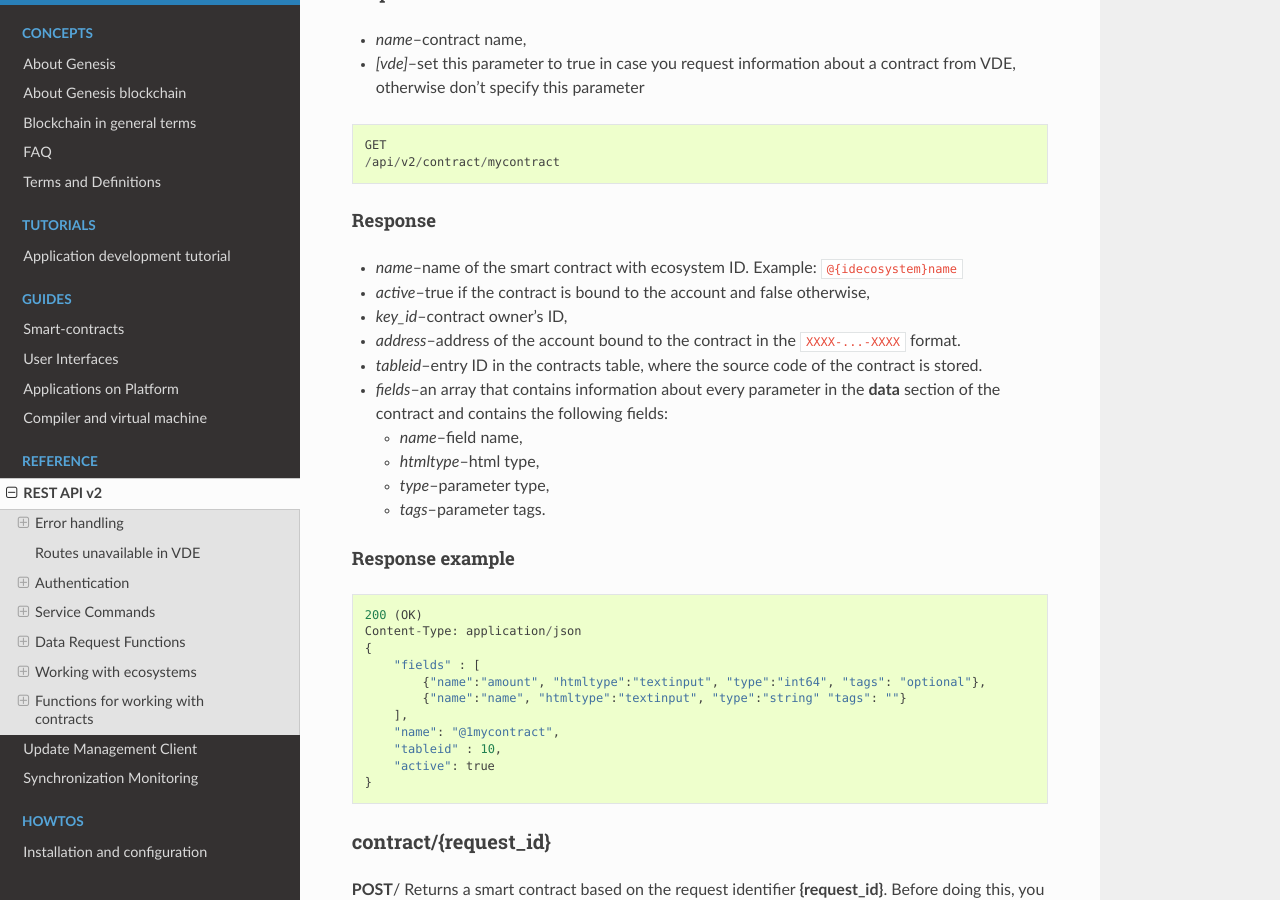
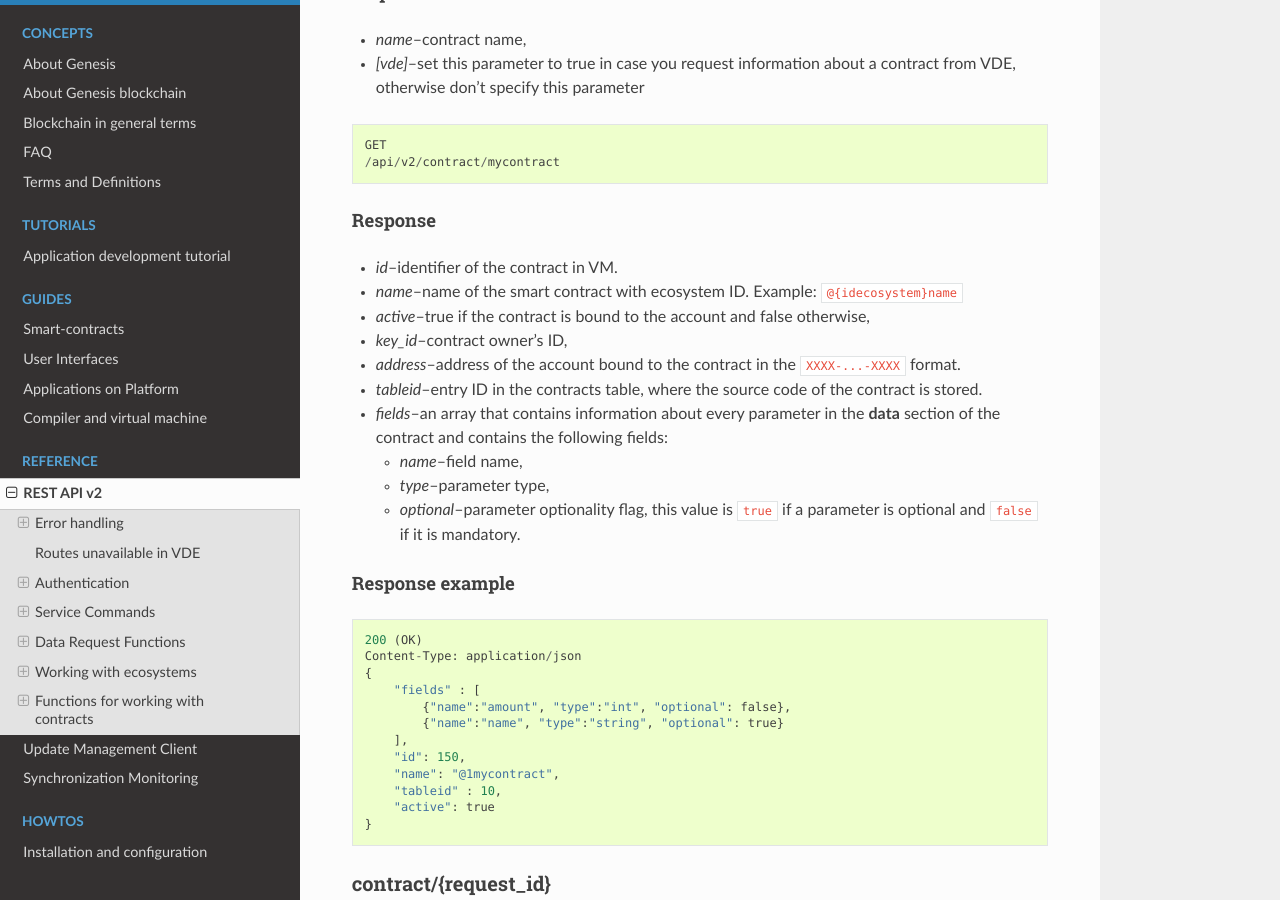
Before and after one commit to AplaProject/apla-docs-en, a Sphinx documentation site: the page built from source/reference/api2.rst, in a window 1280 px wide and 900 px high, scrolled down 23960 px. Built offline with Sphinx 7.4.7 and the Read the Docs theme 2.0.0, drawn with Linux system fonts in a browser that asks for light colours.

Commit message:
Update contract/{name} method

```diff
--- a/source/reference/api2.rst
+++ b/source/reference/api2.rst
@@ -1250,6 +1250,7 @@
 Response
 """"""""
 
+* *id*–identifier of the contract in VM.
 * *name*–name of the smart contract with ecosystem ID. Example: ``@{idecosystem}name``
 * *active*–true if the contract is bound to the account and false otherwise,
 * *key_id*–contract owner's ID,
@@ -1258,9 +1259,8 @@
 * *fields*–an array that contains information about every parameter in the **data** section of the contract and contains the following fields:
 
   * *name*–field name,
-  * *htmltype*–html type,
   * *type*–parameter type,
-  * *tags*–parameter tags.
+  * *optional*–parameter optionality flag, this value is ``true`` if a parameter is optional and ``false`` if it is mandatory.
 
 Response example
 """"""""""""""""
@@ -1271,9 +1271,10 @@
     Content-Type: application/json
     {
         "fields" : [
-            {"name":"amount", "htmltype":"textinput", "type":"int64", "tags": "optional"},
-            {"name":"name", "htmltype":"textinput", "type":"string" "tags": ""}
+            {"name":"amount", "type":"int", "optional": false},
+            {"name":"name", "type":"string", "optional": true}
         ],
+        "id": 150,
         "name": "@1mycontract",
         "tableid" : 10,
         "active": true
```
